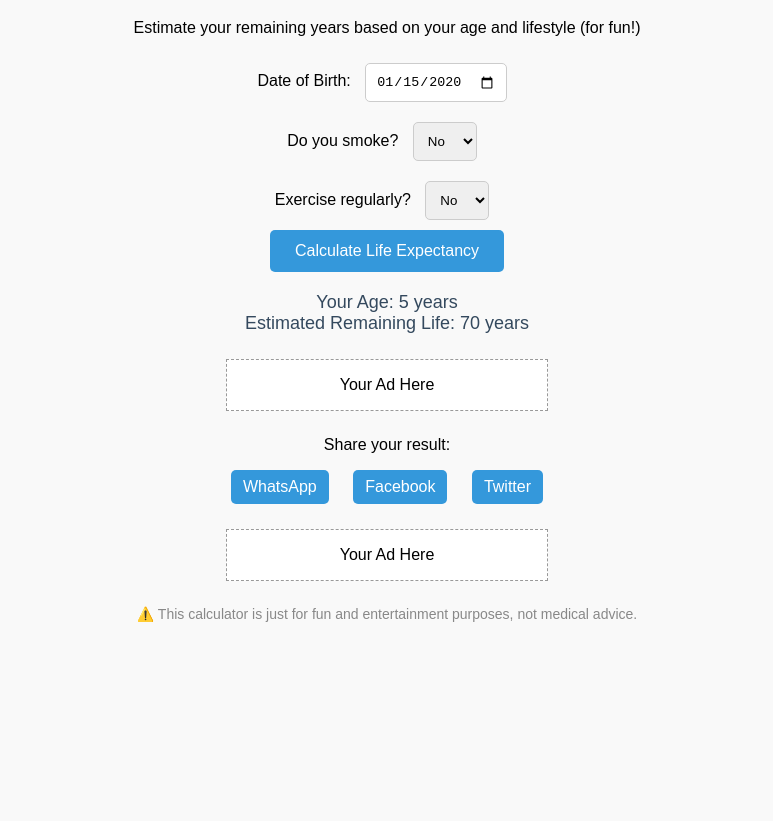
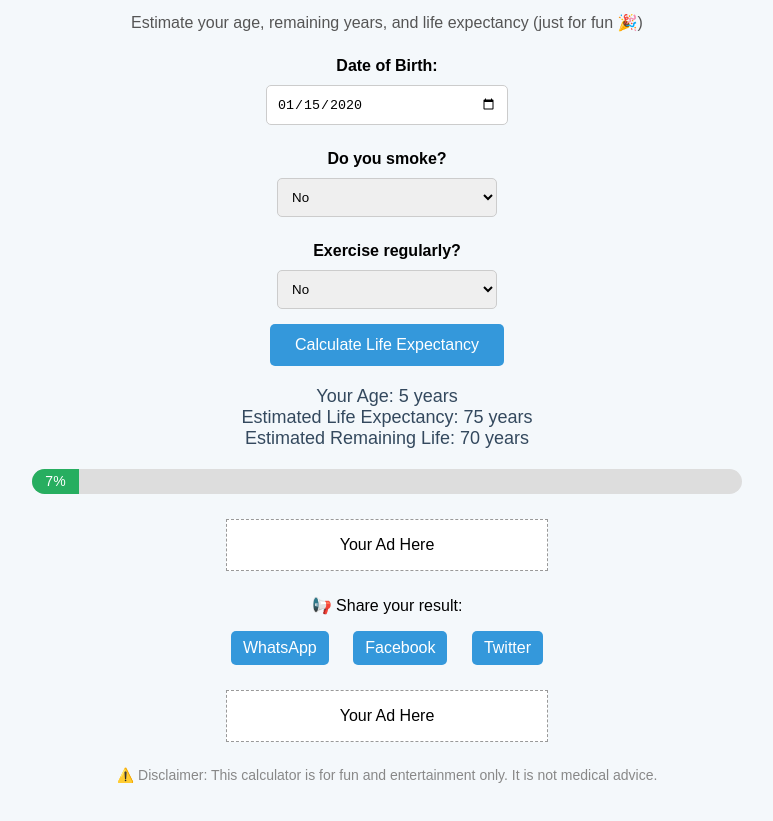
Before and after one commit to shah51214-hue/age-calculator, a plain HTML site: page life-calculator.html in a window 1280 px wide. Both pictures are taken after typing "2020-01-15" into the empty fields and a click on the button "Calculate Life Expectancy". Shown: the part 109-930 px from the top of the page, without its empty margins (253-1026 px from the left). Before the commit the page ends 800 px from the top, so only its background shows below. Drawn offline with Linux system fonts and the light colour scheme.

Commit message:
Update life-calculator.html

```diff
--- a/life-calculator.html
+++ b/life-calculator.html
@@ -3,49 +3,61 @@
 <head>
 <meta charset="UTF-8">
 <meta name="viewport" content="width=device-width, initial-scale=1.0">
-<title>Life Calculator – Estimate Your Remaining Years</title>
+<title>Life Calculator – Fun Life Expectancy Estimator</title>
 
 <style>
-body { font-family: Arial, sans-serif; text-align:center; padding:40px; background:#f9f9f9; }
-h1 { color:#2c3e50; }
-input, select { padding:10px; margin:10px; border-radius:5px; border:1px solid #ccc; }
+body { font-family: Arial, sans-serif; text-align:center; padding:40px; background:#f4f8fb; }
+h1 { color:#2c3e50; margin-bottom:10px; }
+p.subtitle { color:#555; font-size:16px; margin-bottom:25px; }
+label { display:block; margin:10px 0 5px; font-weight:bold; }
+input, select { padding:10px; margin:5px 0 15px; border-radius:5px; border:1px solid #ccc; width:220px; }
 button { padding:12px 25px; background:#3498db; color:#fff; border:none; border-radius:5px; cursor:pointer; font-size:16px; }
 button:hover { background:#2980b9; }
-#result { margin-top:20px; font-size:18px; color:#34495e; }
-.disclaimer { margin-top:20px; font-size:14px; color:#888; }
-.share { margin-top:15px; display:none; }
+#result { margin-top:20px; font-size:18px; color:#34495e; white-space:pre-line; }
+.progress-container { width:60%; margin:20px auto; background:#ddd; border-radius:20px; overflow:hidden; height:25px; }
+.progress-bar { height:100%; background:#27ae60; text-align:center; color:#fff; line-height:25px; font-size:14px; }
+.share { margin-top:20px; display:none; }
 .share a { margin:0 10px; display:inline-block; padding:8px 12px; background:#3498db; color:#fff; border-radius:5px; text-decoration:none; }
 .share a:hover { background:#2980b9; }
 .ad-box { margin:25px auto; width:320px; height:50px; border:1px dashed #999; display:flex; align-items:center; justify-content:center; background:#fff; }
+.disclaimer { margin-top:25px; font-size:14px; color:#888; }
 </style>
 </head>
 <body>
 
 <h1>Life Calculator</h1>
-<p>Estimate your remaining years based on your age and lifestyle (for fun!)</p>
+<p class="subtitle">Estimate your age, remaining years, and life expectancy (just for fun 🎉)</p>
 
-<label>Date of Birth:</label>
-<input type="date" id="dob"><br>
-<label>Do you smoke?</label>
+<form onsubmit="event.preventDefault(); calculateLife();">
+  <label for="dob">Date of Birth:</label>
+  <input type="date" id="dob" required><br>
+
+  <label for="smoke">Do you smoke?</label>
   <select id="smoke">
     <option value="no">No</option>
     <option value="yes">Yes</option>
   </select><br>
-<label>Exercise regularly?</label>
+
+  <label for="exercise">Exercise regularly?</label>
   <select id="exercise">
     <option value="no">No</option>
     <option value="yes">Yes</option>
   </select><br>
-<button onclick="calculateLife()">Calculate Life Expectancy</button>
+
+  <button type="submit">Calculate Life Expectancy</button>
+</form>
 
 <div id="result"></div>
+<div class="progress-container" style="display:none;">
+  <div id="lifeBar" class="progress-bar"></div>
+</div>
 
 <!-- Ads Placeholder Top -->
 <div class="ad-box">Your Ad Here</div>
 
 <!-- Share buttons -->
 <div class="share" id="shareButtons">
-  <p>Share your result:</p>
+  <p>📢 Share your result:</p>
   <a href="#" target="_blank" id="whatsapp">WhatsApp</a>
   <a href="#" target="_blank" id="facebook">Facebook</a>
   <a href="#" target="_blank" id="twitter">Twitter</a>
@@ -54,8 +66,7 @@ button:hover { background:#2980b9; }
 <!-- Ads Placeholder Bottom -->
 <div class="ad-box">Your Ad Here</div>
 
-<!-- Disclaimer -->
-<p class="disclaimer">⚠️ This calculator is just for fun and entertainment purposes, not medical advice.</p>
+<p class="disclaimer">⚠️ Disclaimer: This calculator is for fun and entertainment only. It is not medical advice.</p>
 
 <script>
 function calculateLife() {
@@ -63,7 +74,7 @@ function calculateLife() {
   if(!dob){document.getElementById('result').innerText="Enter your date of birth."; return;}
   let birth=new Date(dob), today=new Date();
 
-  // Calculate current age
+  // Calculate age properly
   let age=today.getFullYear()-birth.getFullYear();
   let m = today.getMonth() - birth.getMonth();
   if (m < 0 || (m === 0 && today.getDate() < birth.getDate())) {
@@ -81,15 +92,23 @@ function calculateLife() {
   let remaining=life-age;
   remaining=remaining<0?0:remaining;
 
-  let resultText=`Your Age: ${age} years\nEstimated Remaining Life: ${remaining} years`;
+  let resultText=`Your Age: ${age} years\nEstimated Life Expectancy: ${life} years\nEstimated Remaining Life: ${remaining} years`;
   document.getElementById('result').innerText=resultText;
+
+  // Progress bar
+  let bar=document.getElementById('lifeBar');
+  let percent=(age/life)*100;
+  percent=percent>100?100:percent;
+  bar.style.width=percent+"%";
+  bar.innerText=Math.round(percent)+"% lived";
+  document.querySelector(".progress-container").style.display="block";
 
   // Show share buttons
   let shareDiv = document.getElementById('shareButtons');
   shareDiv.style.display = "block";
 
   let url = encodeURIComponent("https://shah51214-hue.github.io/age-calculator/life-calculator.html");
-  let text = encodeURIComponent(resultText + " Try this Life Calculator!");
+  let text = encodeURIComponent(resultText + " 🎉 Try this Life Calculator!");
 
   document.getElementById('whatsapp').href = `https://wa.me/?text=${text} ${url}`;
   document.getElementById('facebook').href = `https://www.facebook.com/sharer/sharer.php?u=${url}&quote=${text}`;
```
Lines whose indentation alone changed are shown as unchanged.
